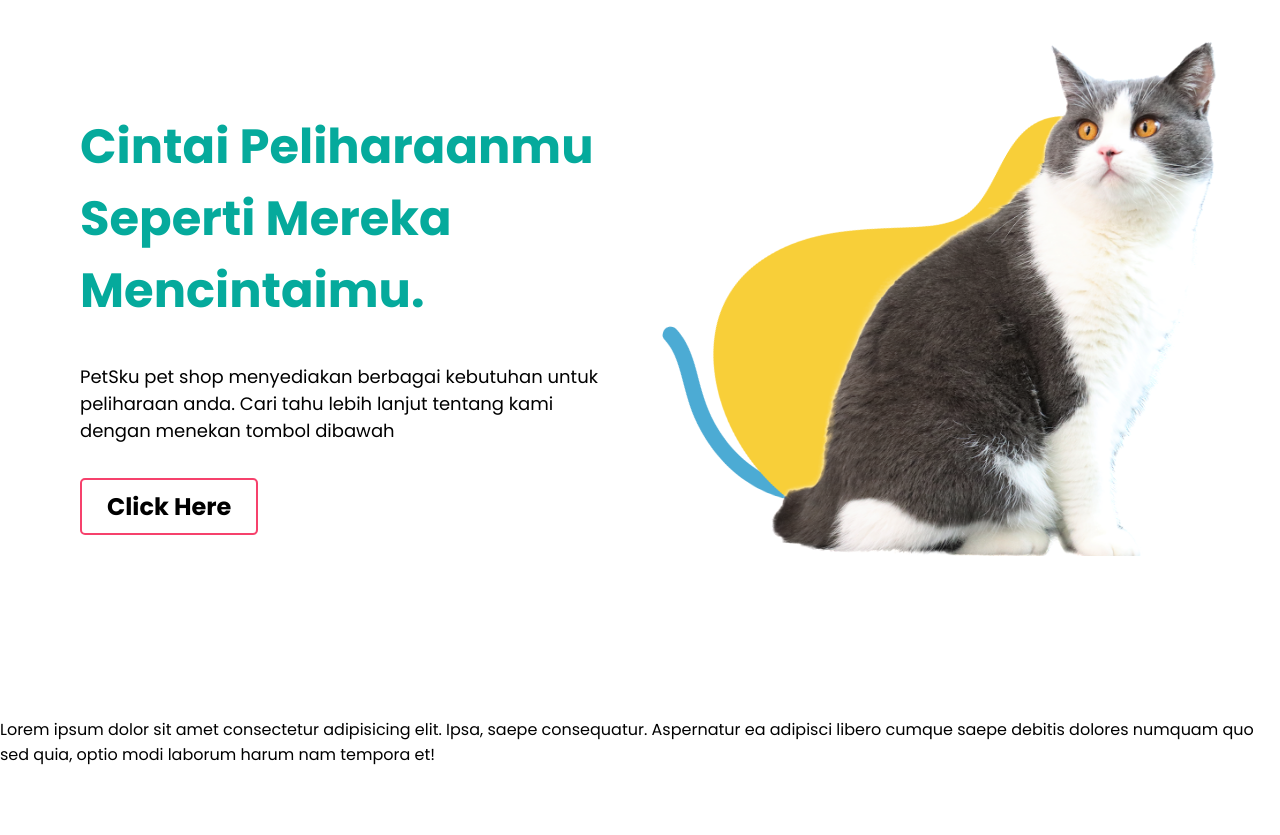
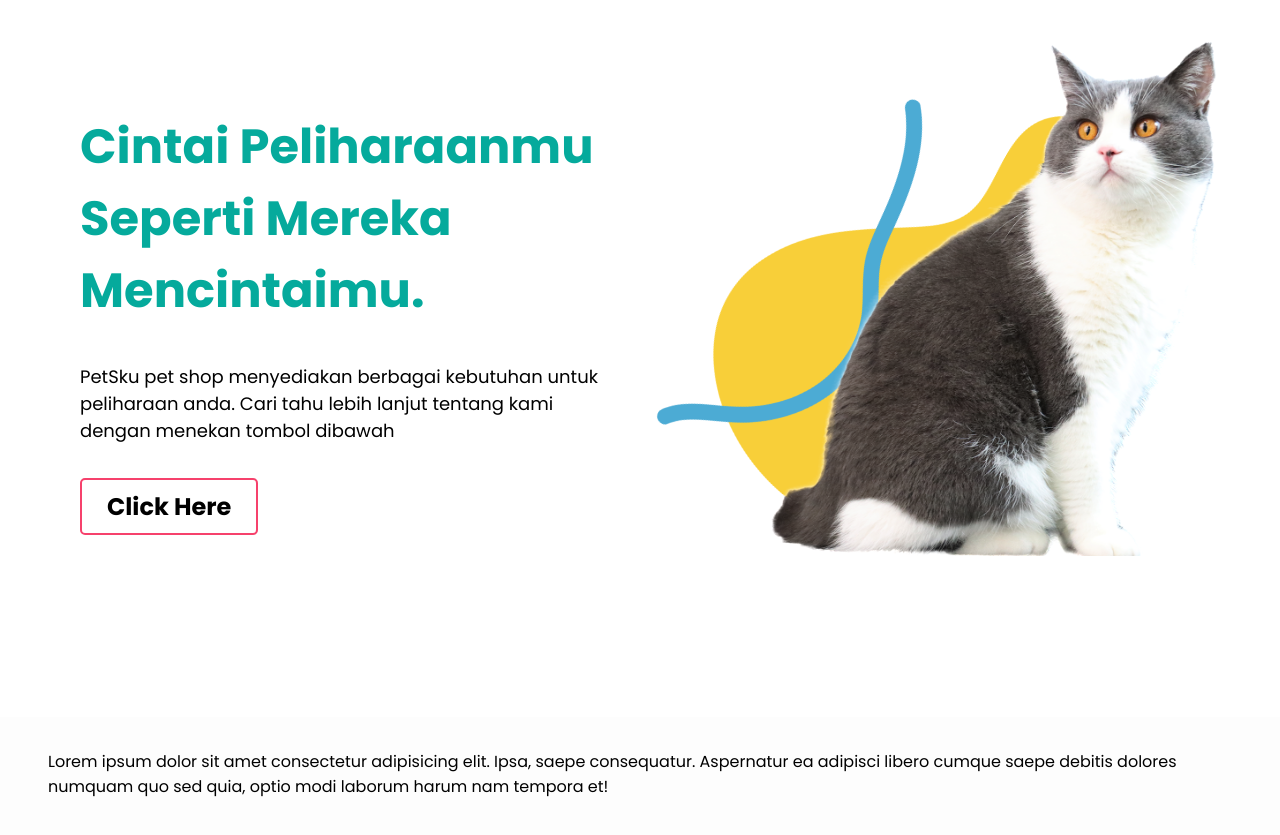
Before and after one commit to otatame/dicodingSubmitWeb, a plain HTML site: page index.html in a window 1280 px wide. Shown: the part 83-918 px from the top of the page. Drawn offline with Linux system fonts and the light colour scheme; a web font is replaced by a local one.

Commit message:
4th commit

```diff
--- a/index.html
+++ b/index.html
@@ -11,7 +11,7 @@
 <body>
     <!-- Start Header Section -->
     <header>
-        <nav>
+        <nav id="nav">
             <div id="logo">
                 <img src="assets/pet.png" alt="logo">
                 <p class="namaaLogo">PetSku</p>
@@ -34,7 +34,9 @@
             </div>
             <div class="jumbo2"></div>
             <div class="jumbo3"></div>
-            <div class="jumbo4"></div>
+            <div class="jumbo4">
+                <img src="/assets/72ppi/2.png" alt="">
+            </div>
 
         </div>
     </header>
@@ -42,7 +44,7 @@
 
     <!--  Start Main Section  -->
     <main>
-        <article>
+        <article id="about">
             Lorem ipsum dolor sit amet consectetur adipisicing elit. Ipsa, saepe consequatur. Aspernatur ea adipisci libero cumque saepe debitis dolores numquam quo sed quia, optio modi laborum harum nam tempora et!
         </article>
     </main>
--- a/script.js
+++ b/script.js
@@ -0,0 +1,5 @@
+let navbar = document.getElementById('nav');
+
+window.addEventListener("scroll", ()=>{
+    navbar.classList.toggle('sticky', window.scrollY > 0);
+});
--- a/style.css
+++ b/style.css
@@ -39,9 +39,17 @@ nav{
     padding: 1em 3em;
     color: black;
     align-items: center;
-    position: absolute;
+    position: fixed;
     width: 100%;
     z-index: 5;
+    transition: ease-in .2s;
+}
+
+nav.sticky{
+    padding: 1.2em 5em;
+    transition: ease-in .2s;
+    background-color: rgba(255, 255, 255, 0.87);
+    box-shadow: 0 2px 5px 0 rgba(0, 0, 0, 0.075);
 }
 
 nav #logo{
@@ -159,6 +167,7 @@ nav #menu ul{
     height: 55vh;
     transform: rotate(120deg);
     position: relative;
+    z-index: -2;
 }
 
 /* jumbo 3 */
@@ -173,15 +182,18 @@ nav #menu ul{
 }
 
 /* jumbo 4 */
-#jumbotron .jumbo4{
-    background-image: url('./assets/72ppi/2.png');
-    background-repeat: no-repeat;
-    background-size: 150px;
-    width: 100%;
-    height: 100%;
+#jumbotron .jumbo4 img{
+    width: 150px;
     position: absolute;
-    top: 80%;
-    right: 5em;
+    top: 20%;
+    right: 30%;
     z-index: -1;
-    transform: rotate(100deg);
+    transform: rotate(30deg);
 }
+
+/* main */
+main{
+    height: 100vh;
+    background-color: rgb(253, 253, 253);
+    padding: 2em 3em;
+}
```
